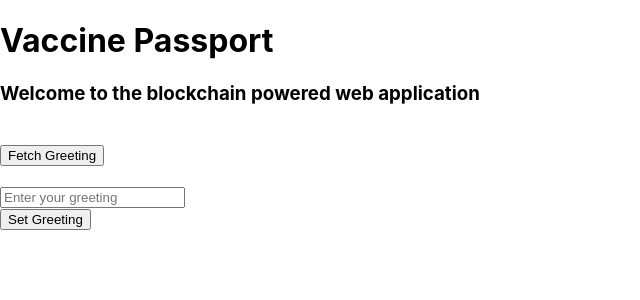
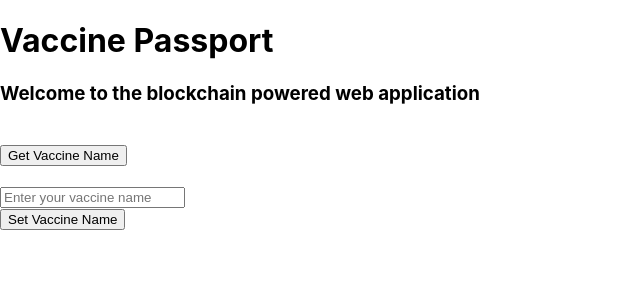
Before and after one commit to toha87/vaccine-passport, a React (Create React App) app: page / in a window 1280 px wide. Shown: the top 300 px of the page, without its empty margins (0-640 px from the left). Built offline with nearby package versions, Linux system fonts and the light colour scheme.

Commit message:
Added new contract

```diff
--- a/package.json
+++ b/package.json
@@ -9,8 +9,7 @@
     "react": "^18.2.0",
     "react-dom": "^18.2.0",
     "react-scripts": "4.0.2",
-    "web-vitals": "^2.1.4",
-    "web3": "^1.7.4"
+    "web-vitals": "^2.1.4"
   },
   "scripts": {
     "start": "react-scripts start",
--- a/src/App.js
+++ b/src/App.js
@@ -1,6 +1,6 @@
 import React, {useState} from 'react';
 import {ethers} from "ethers";
-import Greeter from './artifacts/contracts/Greeter.sol/Greeter.json';
+import VaccinePassport from './artifacts/contracts/VaccinePassport.sol/VaccinePassport.json';
 
 const greeterAddress = "0x5FbDB2315678afecb367f032d93F642f64180aa3";
 
@@ -11,28 +11,28 @@ const greeterAddress = "0x5FbDB2315678afecb367f032d93F642f64180aa3";
  */
 function App() {
 
-  const [message, setMessage] = useState("");
+  const [vaccineName, setVaccineName] = useState("");
 
   const requestAccounts = async () => {
     await window?.ethereum?.request({method: "eth_requestAccounts"});
   }
 
   /**
-   * Fetches the message from the smart contract.
+   * Fetches the latest vaccine name from the smart contract.
    */
-  const fetchGreeting = async () => {
+  const fetchVaccineName = async () => {
 
     if (typeof window?.ethereum !== "undefined") {
 
       const provider = new ethers.providers.Web3Provider(window.ethereum);
-      const contract = new ethers.Contract(greeterAddress, Greeter.abi, provider);
+      const contract = new ethers.Contract(greeterAddress, VaccinePassport.abi, provider);
 
       try {
-        const data = await contract.greet();
+        const data = await contract.getVaccineName();
 
         console.log(data);
 
-        setMessage(data);
+        setVaccineName(data);
       } catch (e) {
         console.error(e);
       }
@@ -40,10 +40,10 @@ function App() {
   }
 
   /**
-   * Sets the message on the smart contract.
+   * Sets the new vaccine name on the smart contract.
    */
-  const setGreeting = async () => {
-    if (!message) return;
+  const updateVaccineName = async () => {
+    if (!vaccineName) return;
 
     if (typeof window?.ethereum !== "undefined") {
       await requestAccounts();
@@ -51,12 +51,12 @@ function App() {
       const provider = new ethers.providers.Web3Provider(window.ethereum);
       const signer = provider.getSigner();
 
-      const contract = new ethers.Contract(greeterAddress, Greeter.abi, signer);
-      const transaction = await contract.setGreeting(message);
+      const contract = new ethers.Contract(greeterAddress, VaccinePassport.abi, signer);
+      const transaction = await contract.setVaccineName(vaccineName);
 
-      setMessage("");
+      setVaccineName("");
       await transaction.wait();
-      await fetchGreeting();
+      await fetchVaccineName();
     }
   }
 
@@ -65,18 +65,20 @@ function App() {
       <h1>Vaccine Passport</h1>
       <h3>Welcome to the blockchain powered web application</h3>
       <br/>
-      <button onClick={fetchGreeting}>Fetch Greeting</button>
+      <button onClick={fetchVaccineName}>Get Vaccine Name</button>
       <br/>
+      {
+        vaccineName && <h3>Latest Vaccine Name: {vaccineName}</h3>
+      }
       <br/>
       <input
         type="text"
-        value={message}
-        onChange={(event) => setMessage(event.target.value)}
-        placeholder="Enter your greeting"
+        value={vaccineName}
+        onChange={(event) => setVaccineName(event.target.value)}
+        placeholder="Enter your vaccine name"
       />
       <br/>
-      <button onClick={setGreeting}>Set Greeting
-      </button>
+      <button onClick={updateVaccineName}>Set Vaccine Name</button>
     </div>
   );
 }
```
Also changed, not shown: scripts/deploy.js (+4 -18 lines), 2 other files (tests, documents, lock files or other folders).
